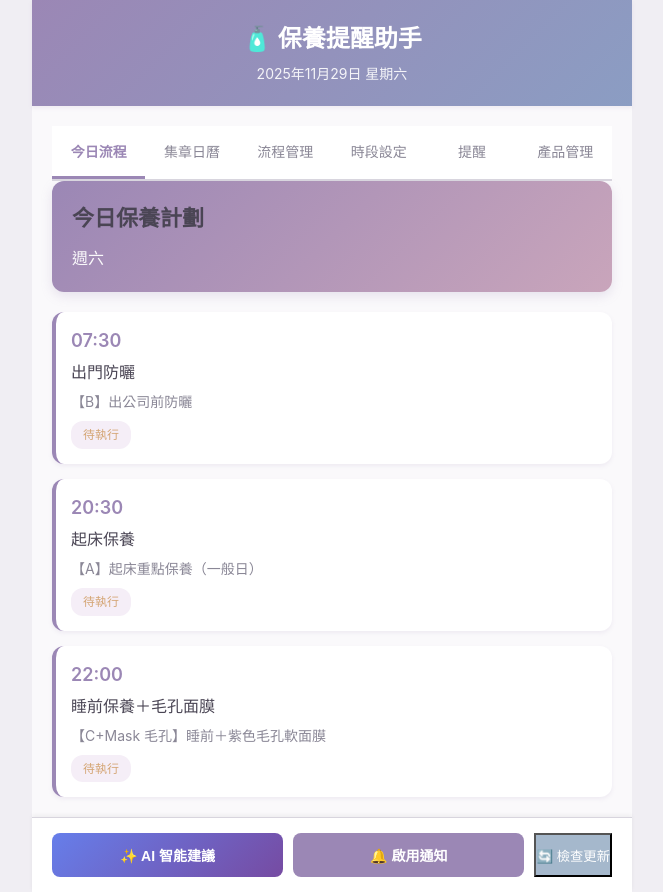
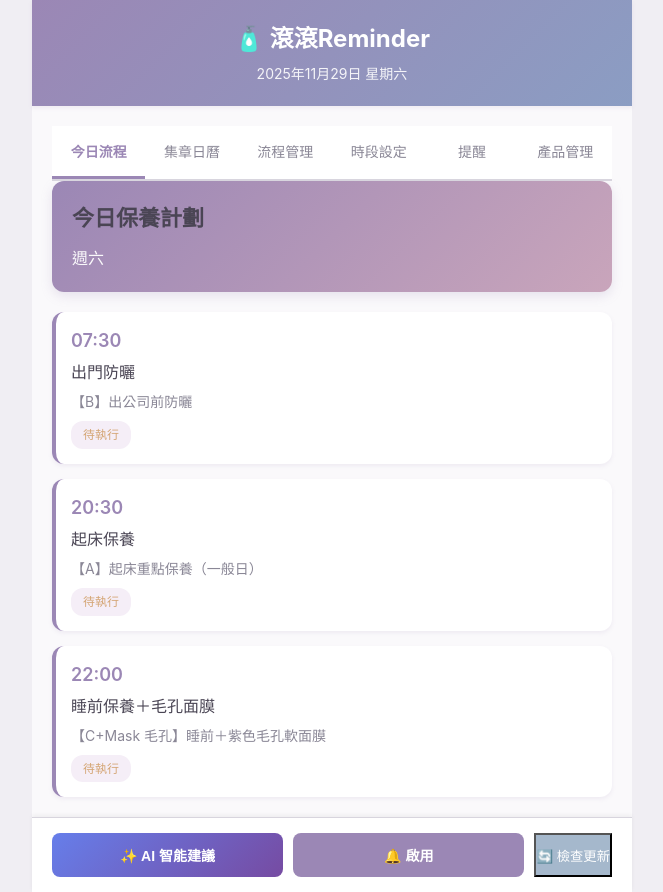
Before and after one commit to ryohei10221118-cloud/dailyroutine, a plain HTML site: page index.html in a window 1280 px wide. Shown: the whole page, without its empty margins (308-971 px from the left). Drawn offline with Linux system fonts and the light colour scheme.

Commit message:
Change title and button text in index.html

```diff
--- a/index.html
+++ b/index.html
@@ -4,18 +4,18 @@
     <meta charset="UTF-8">
     <meta name="viewport" content="width=device-width, initial-scale=1.0">
     <meta name="theme-color" content="#9b87b5">
-    <title>保養提醒助手</title>
+    <title>滾滾Reminder</title>
     <link rel="manifest" href="manifest.json">
     <link rel="stylesheet" href="styles.css">
     <meta name="apple-mobile-web-app-capable" content="yes">
     <meta name="apple-mobile-web-app-status-bar-style" content="default">
-    <meta name="apple-mobile-web-app-title" content="保養提醒">
+    <meta name="apple-mobile-web-app-title" content="滾滾Reminder">
 </head>
 <body>
     <div class="app-container">
         <!-- 頂部導航 -->
         <header class="app-header">
-            <h1>🧴 保養提醒助手</h1>
+            <h1>🧴 滾滾Reminder</h1>
             <div class="header-date" id="currentDate"></div>
         </header>
 
@@ -202,8 +202,8 @@
         <!-- 底部設置按鈕 -->
         <footer class="app-footer">
             <button class="btn-smart-suggest" id="smartSuggestBtn">✨ AI 智能建議</button>
-            <button class="btn-notification" id="notificationBtn">🔔 啟用通知</button>
-            <button class="btn-test-notification" id="testNotificationBtn" style="display: none;">🔔 測試通知</button>
+            <button class="btn-notification" id="notificationBtn">🔔 啟用</button>
+            <button class="btn-test-notification" id="testNotificationBtn" style="display: none;">🔔 測</button>
             <button class="btn-check-update" id="checkUpdateBtn">🔄 檢查更新</button>
         </footer>
     </div>
```
